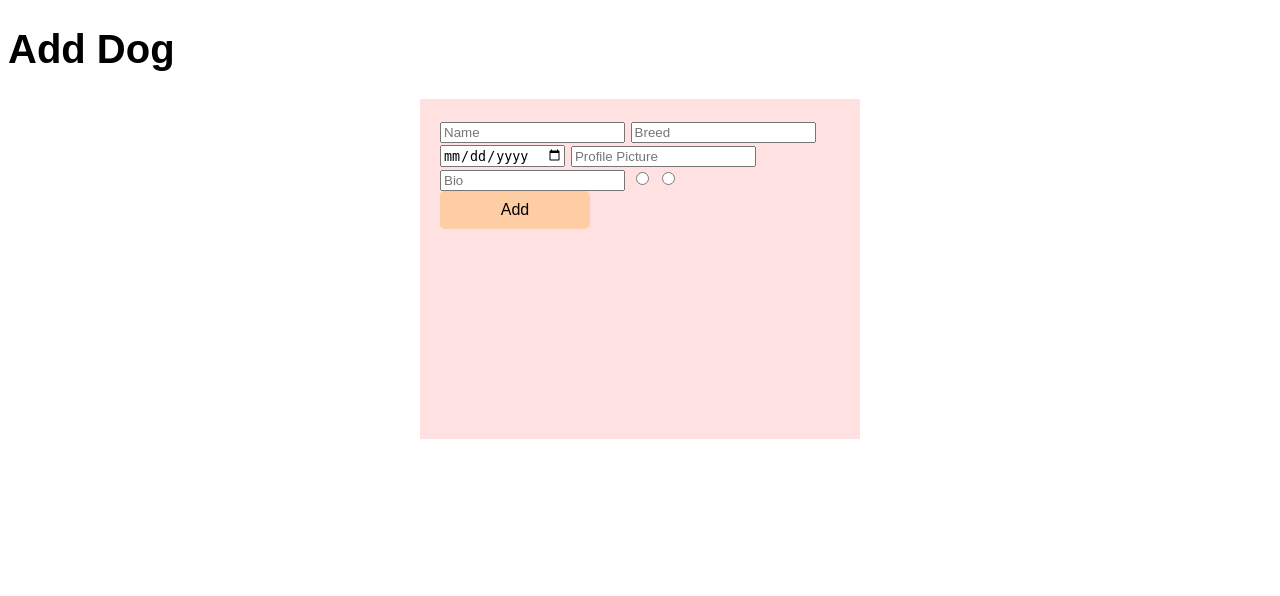
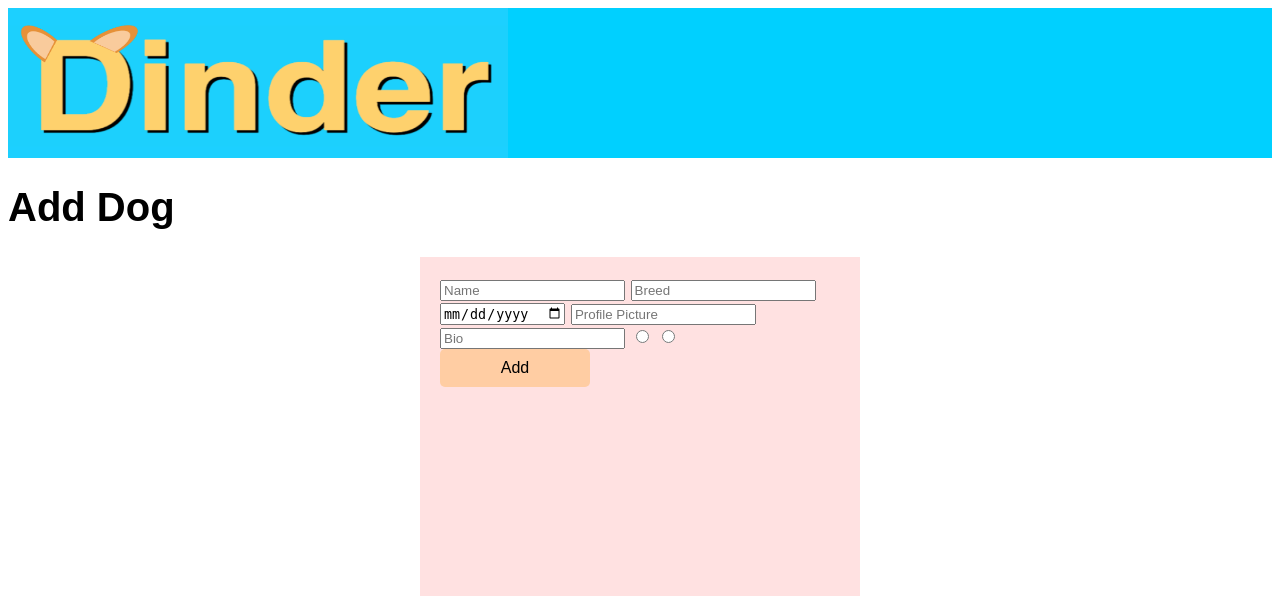
Before and after one commit to ad3707/w4111-proj1, a Python web app: template templates/addDog.html in a window 1280 px wide. Shown: the top 596 px of the page. Run offline with Jinja, Linux system fonts and the light colour scheme; the template is opened without the code that fills it, so the values that code supplies are empty.

Commit message:
Update addDog.html

```diff
--- a/templates/addDog.html
+++ b/templates/addDog.html
@@ -1,5 +1,10 @@
 <!DOCTYPE html>
 <html>
+
+  <head>
+    <title> Dinder </title>
+  </head>
+
   <style>
     body{
       font-size: 15pt;
@@ -40,7 +45,12 @@
   </style>
 
 
+
 <body>
+  <div id = "header">
+  <img src = "logoDinder.png" alt="Dinder logo" height = 150px width = 500px>
+  </div>
+
   <h1>Add Dog</h1>
   <div id = "form">
   <form action = "{{url_for("addDog")}}" method = "post">
```
